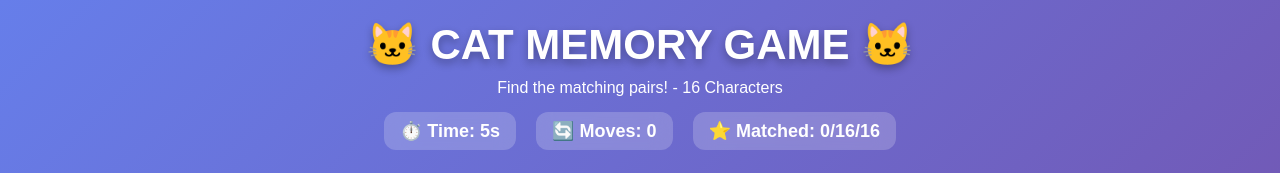
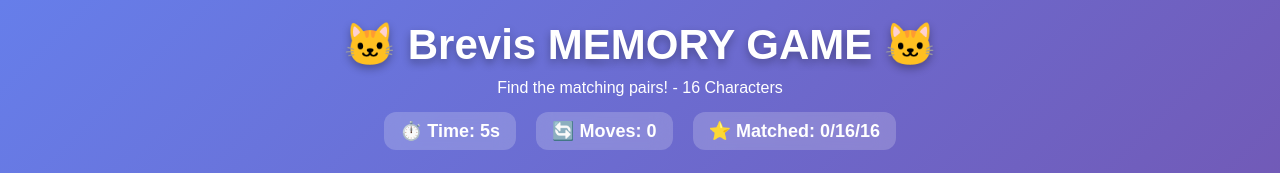
Before and after one commit to rivaleuc/Brevis, a plain HTML site: page index.html in a window 1280 px wide. Shown: the top 173 px of the page. Drawn offline with Linux system fonts and the light colour scheme.

Commit message:
Update index.html

```diff
--- a/index.html
+++ b/index.html
@@ -150,7 +150,7 @@
 </head>
 <body>
     <div class="game-header">
-        <h1>🐱 CAT MEMORY GAME 🐱</h1>
+        <h1>🐱 Brevis MEMORY GAME 🐱</h1>
         <p style="font-size: 16px;">Find the matching pairs! - 16 Characters</p>
         <div class="stats">
             <div class="stat-item">⏱️ Time: <span id="time">0</span>s</div>
```
